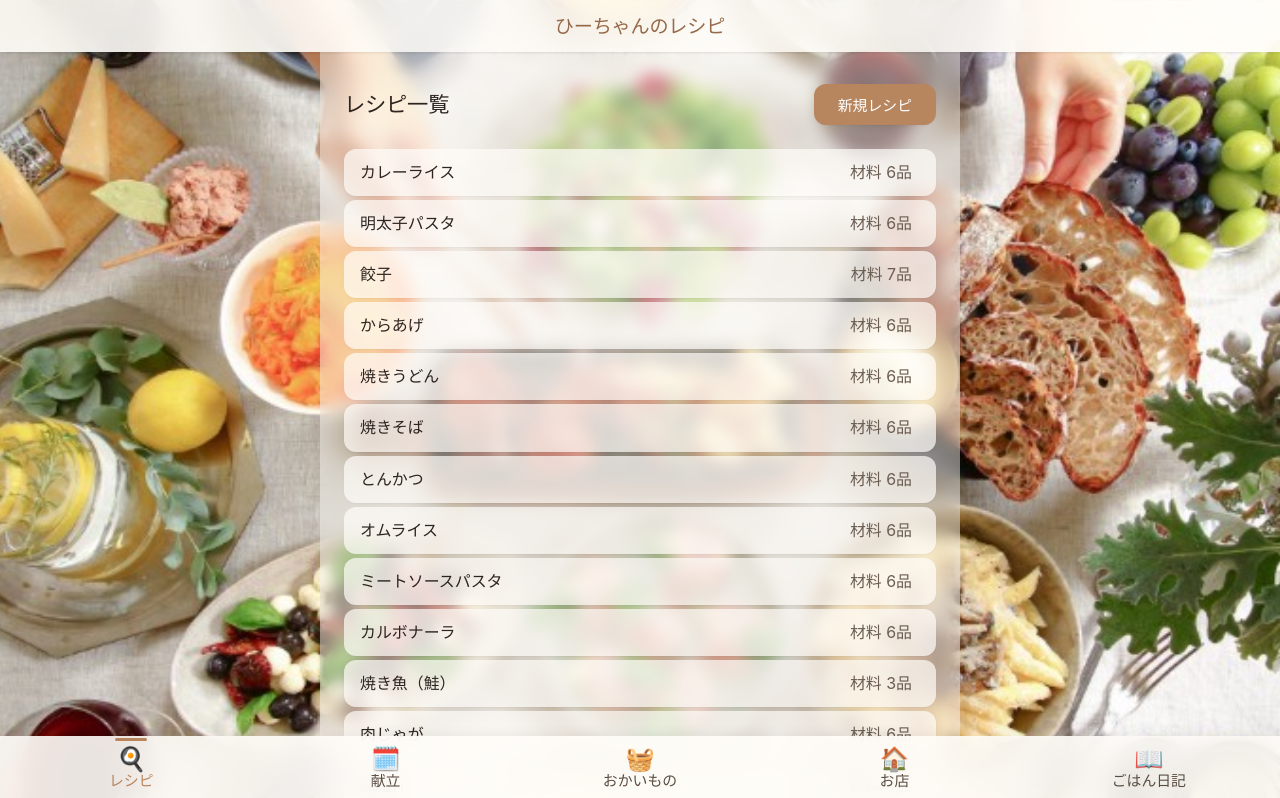
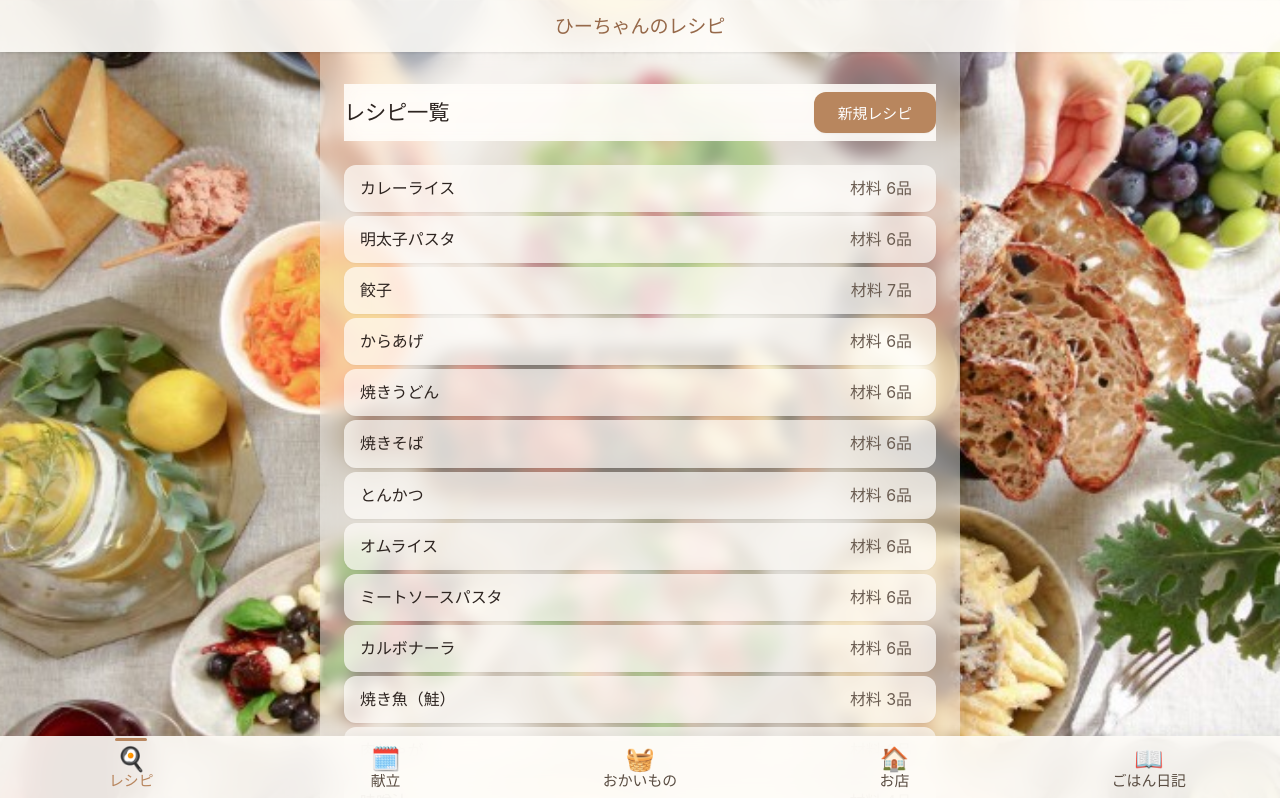
Before and after one commit to suepon44/kai-list, a React (Vite) app: page / in a window 1280 px wide. Shown: the top 798 px of the page. Built offline with nearby package versions, Linux system fonts and the light colour scheme; a web font is replaced by a local one.

Commit message:
fix: restore transparency on weekly plan header, make all page headers sticky

```diff
--- a/src/components/meal-plan/WeeklyPlanView.module.css
+++ b/src/components/meal-plan/WeeklyPlanView.module.css
@@ -11,7 +11,7 @@
   position: sticky;
   top: var(--header-height);
   z-index: 50;
-  background-color: rgba(255, 253, 249, 0.9);
+  background-color: rgba(255, 253, 249, 0.85);
   backdrop-filter: blur(8px);
   -webkit-backdrop-filter: blur(8px);
   padding: var(--spacing-sm) 0;
--- a/src/components/recipe/RecipeList.module.css
+++ b/src/components/recipe/RecipeList.module.css
@@ -8,6 +8,13 @@
   display: flex;
   align-items: center;
   justify-content: space-between;
+  position: sticky;
+  top: var(--header-height);
+  z-index: 50;
+  background-color: rgba(255, 253, 249, 0.85);
+  backdrop-filter: blur(8px);
+  -webkit-backdrop-filter: blur(8px);
+  padding: var(--spacing-sm) 0;
 }
 
 .title {
--- a/src/components/shopping-list/ShoppingListView.module.css
+++ b/src/components/shopping-list/ShoppingListView.module.css
@@ -8,6 +8,13 @@
   display: flex;
   align-items: center;
   justify-content: space-between;
+  position: sticky;
+  top: var(--header-height);
+  z-index: 50;
+  background-color: rgba(255, 253, 249, 0.85);
+  backdrop-filter: blur(8px);
+  -webkit-backdrop-filter: blur(8px);
+  padding: var(--spacing-sm) 0;
 }
 
 .title {
--- a/src/components/store-layout/StoreLayoutList.module.css
+++ b/src/components/store-layout/StoreLayoutList.module.css
@@ -8,6 +8,13 @@
   display: flex;
   align-items: center;
   justify-content: space-between;
+  position: sticky;
+  top: var(--header-height);
+  z-index: 50;
+  background-color: rgba(255, 253, 249, 0.85);
+  backdrop-filter: blur(8px);
+  -webkit-backdrop-filter: blur(8px);
+  padding: var(--spacing-sm) 0;
 }
 
 .title {
```
